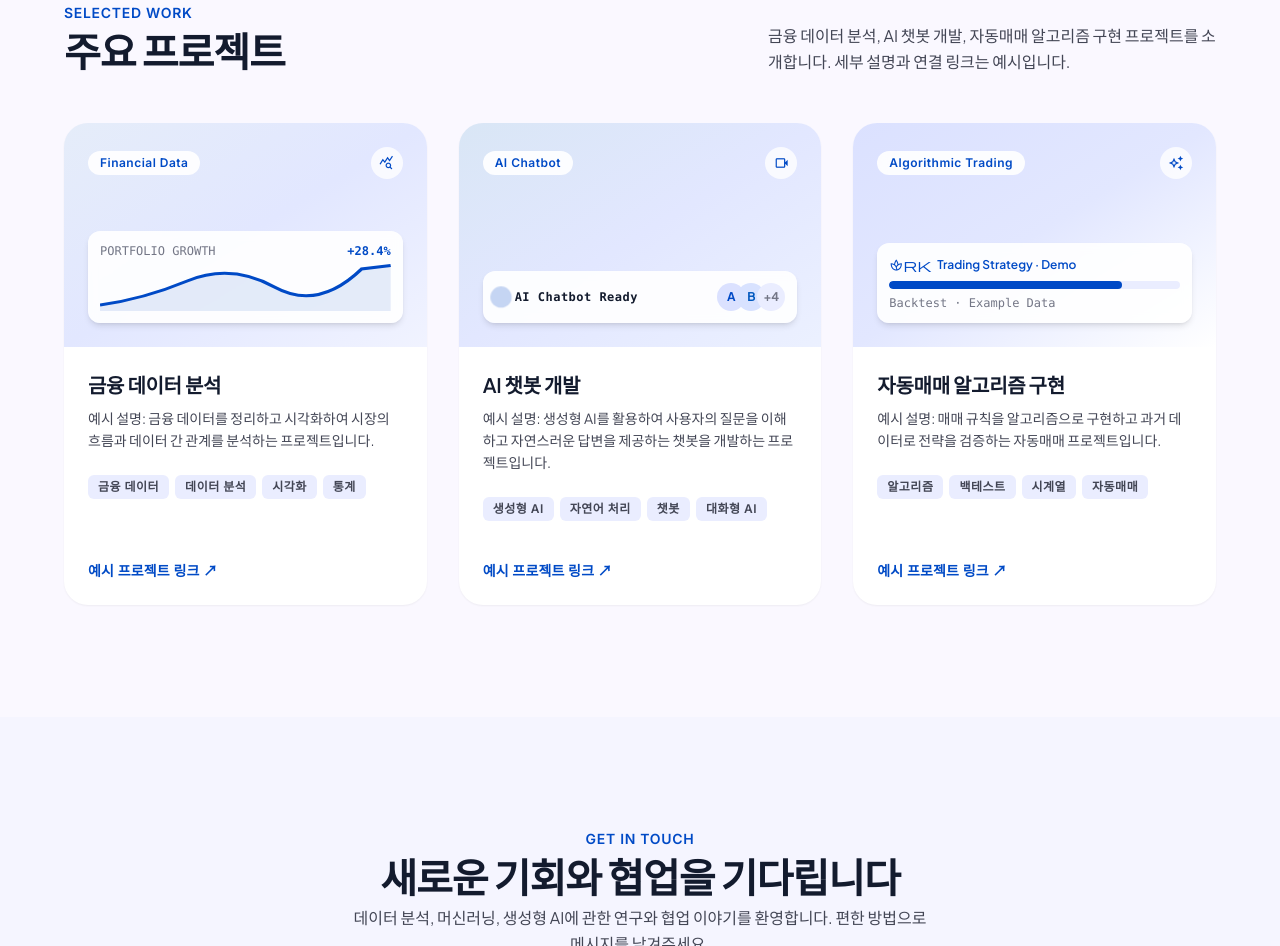
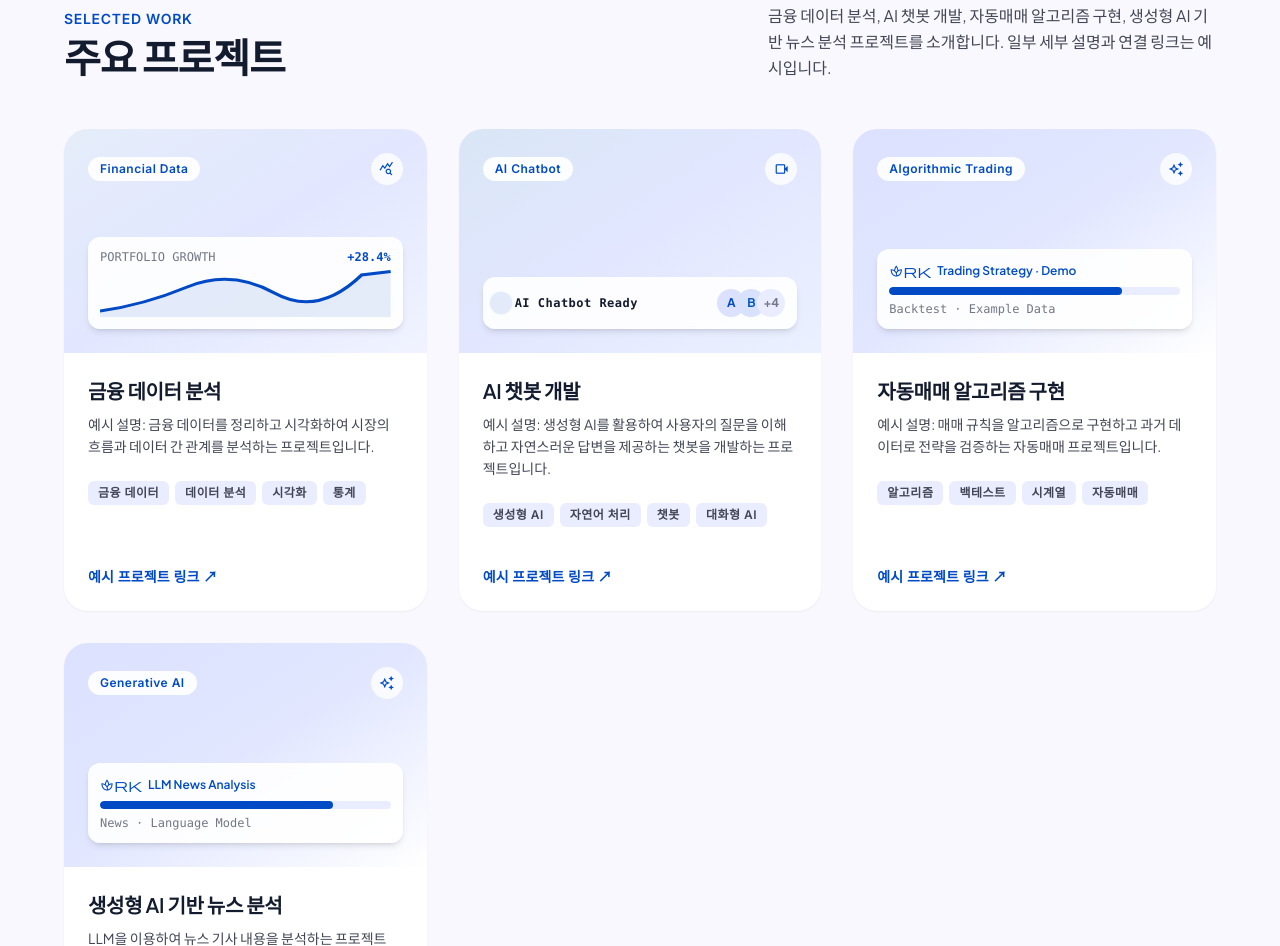
Before and after one commit to aczacz1014/my-profile-website, a website: page public/index.html in a window 1280 px wide. Shown: the part 1854-2800 px from the top of the page. Drawn offline with nearby package versions, Linux system fonts and the light colour scheme.

Commit message:
Add generative AI news analysis project

```diff
--- a/public/index.html
+++ b/public/index.html
@@ -154,9 +154,9 @@
             주요 프로젝트
           </h2>
 </div>
-<p class="font-body-md text-body-md text-on-surface-variant max-w-md">금융 데이터 분석, AI 챗봇 개발, 자동매매 알고리즘 구현 프로젝트를 소개합니다. 세부 설명과 연결 링크는 예시입니다.</p>
+<p class="font-body-md text-body-md text-on-surface-variant max-w-md">금융 데이터 분석, AI 챗봇 개발, 자동매매 알고리즘 구현, 생성형 AI 기반 뉴스 분석 프로젝트를 소개합니다. 일부 세부 설명과 연결 링크는 예시입니다.</p>
 </div>
-<!-- Exactly 3 Prominent Project Cards Grid -->
+<!-- Responsive Project Cards Grid -->
 <div class="grid grid-cols-1 lg:grid-cols-3 gap-gutter-lg gap-8">
 <!-- Project 1: Financial Data Analysis -->
 <a class="project-card group flex flex-col rounded-3xl bg-surface-container-lowest overflow-hidden shadow-sm hover:shadow-xl transition-all duration-300 transform hover:-translate-y-1" href="https://example.com/?project=financial-data-analysis" target="_blank" rel="noopener noreferrer" aria-label="금융 데이터 분석 예시 프로젝트 링크 (새 탭)">
@@ -265,6 +265,43 @@
 <span class="px-2.5 py-1 rounded-md bg-surface-container text-on-surface-variant font-label-sm text-label-sm">백테스트</span>
 <span class="px-2.5 py-1 rounded-md bg-surface-container text-on-surface-variant font-label-sm text-label-sm">시계열</span>
 <span class="px-2.5 py-1 rounded-md bg-surface-container text-on-surface-variant font-label-sm text-label-sm">자동매매</span>
+</div>
+<!-- Action Link -->
+<div class="mt-auto pt-4 flex items-center justify-between"><span class="font-label-md text-label-md text-primary font-semibold">예시 프로젝트 링크 <span aria-hidden="true">↗</span></span></div>
+</div>
+</a>
+<!-- Project 4: Generative AI News Analysis -->
+<a class="project-card group flex flex-col rounded-3xl bg-surface-container-lowest overflow-hidden shadow-sm hover:shadow-xl transition-all duration-300 transform hover:-translate-y-1" href="https://example.com/?project=generative-ai-news-analysis" target="_blank" rel="noopener noreferrer" aria-label="생성형 AI 기반 뉴스 분석 예시 프로젝트 링크 (새 탭)">
+<!-- Mock Graphic Banner with Inline Visual -->
+<div class="relative w-full h-56 bg-gradient-to-br from-primary-fixed via-surface-container-high to-surface-container-lowest p-6 flex flex-col justify-between overflow-hidden">
+<div class="flex justify-between items-center z-10">
+<span class="px-3 py-1 rounded-full bg-surface-container-lowest/90 backdrop-blur-sm text-primary font-label-sm text-label-sm font-semibold">Generative AI</span>
+<div class="w-8 h-8 rounded-full bg-surface-container-lowest/80 flex items-center justify-center text-primary group-hover:scale-110 transition-transform">
+<span class="material-symbols-outlined text-body-md" aria-hidden="true">auto_awesome</span>
+</div>
+</div>
+<!-- Prompt Visual Mock -->
+<div class="relative z-10 bg-surface-container-lowest/90 backdrop-blur-sm rounded-xl p-3 shadow-md flex flex-col gap-1.5">
+<div class="flex items-center gap-1.5 text-xs text-primary font-semibold">
+<span class="material-symbols-outlined text-sm" aria-hidden="true">spark</span>
+<span class="">LLM News Analysis</span>
+</div>
+<div class="w-full h-2 bg-surface-container rounded-full overflow-hidden">
+<div class="h-full bg-primary w-4/5 rounded-full"></div>
+</div>
+<span class="text-xs text-outline font-mono">News · Language Model</span>
+</div>
+</div>
+<!-- Card Content -->
+<div class="flex flex-col p-6 flex-grow">
+<h3 class="font-headline-sm text-headline-sm text-on-surface mb-2 group-hover:text-primary transition-colors">생성형 AI 기반 뉴스 분석</h3>
+<p class="font-body-sm text-body-sm text-on-surface-variant mb-6 line-clamp-3">LLM을 이용하여 뉴스 기사 내용을 분석하는 프로젝트</p>
+<!-- Tech Badges -->
+<div class="flex flex-wrap gap-1.5 mb-6">
+<span class="px-2.5 py-1 rounded-md bg-surface-container text-on-surface-variant font-label-sm text-label-sm">생성형 AI</span>
+<span class="px-2.5 py-1 rounded-md bg-surface-container text-on-surface-variant font-label-sm text-label-sm">LLM</span>
+<span class="px-2.5 py-1 rounded-md bg-surface-container text-on-surface-variant font-label-sm text-label-sm">뉴스 분석</span>
+<span class="px-2.5 py-1 rounded-md bg-surface-container text-on-surface-variant font-label-sm text-label-sm">자연어 처리</span>
 </div>
 <!-- Action Link -->
 <div class="mt-auto pt-4 flex items-center justify-between"><span class="font-label-md text-label-md text-primary font-semibold">예시 프로젝트 링크 <span aria-hidden="true">↗</span></span></div>
```
